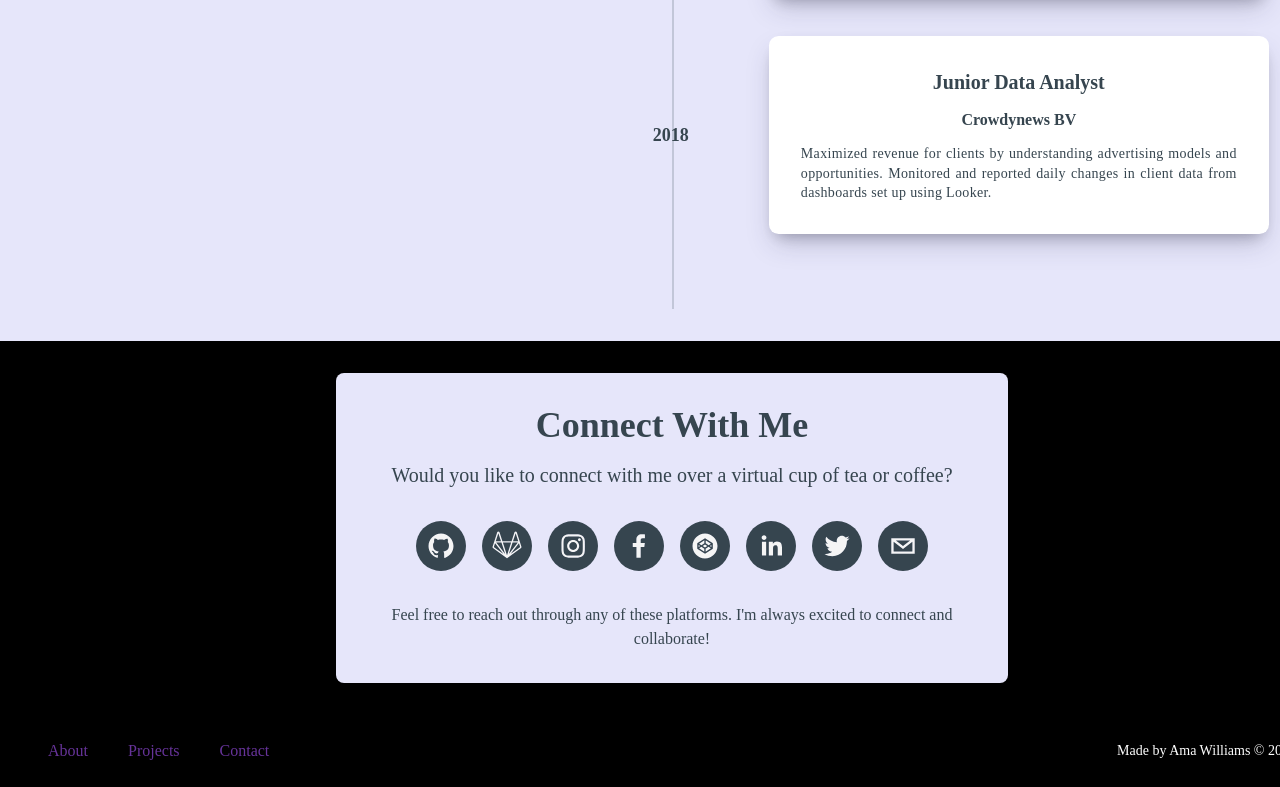
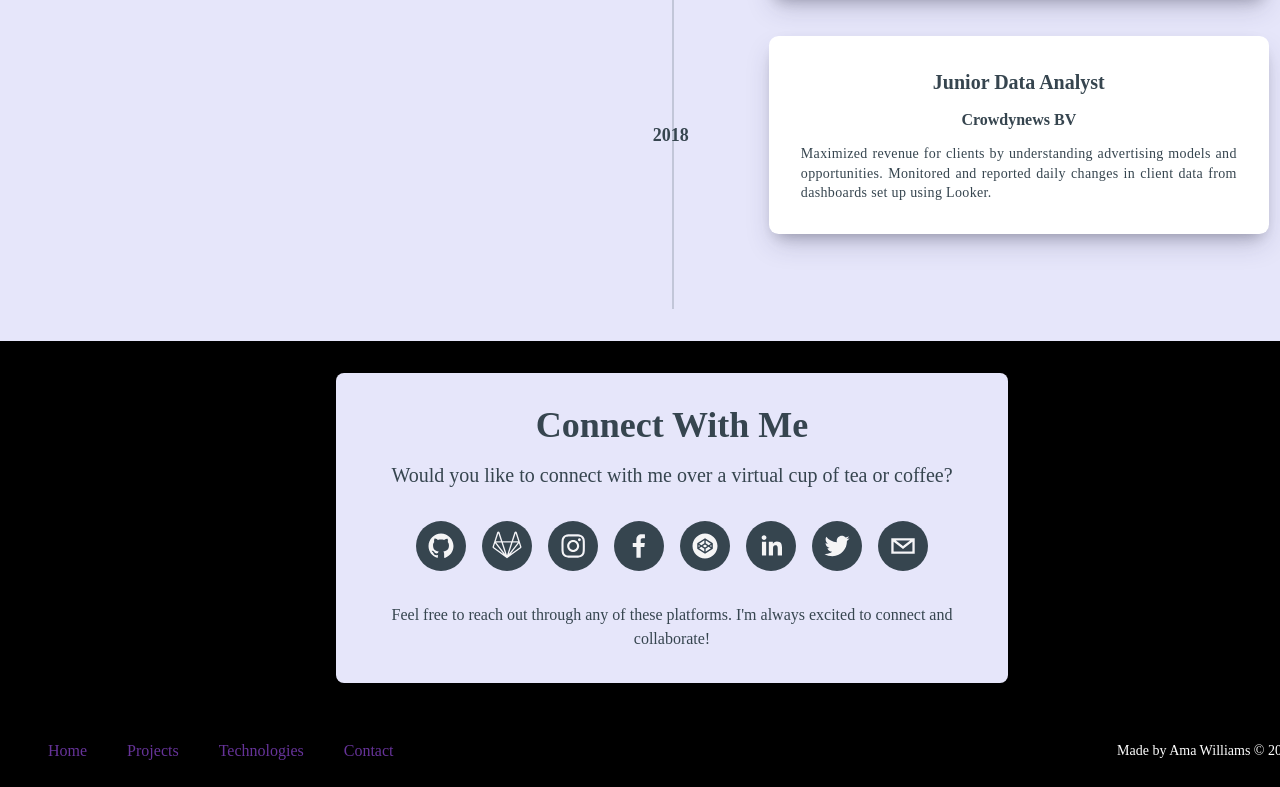
Before and after one commit to Tetsewa/my-portfolio, a React (Vite) app: page / in a window 1280 px wide. Shown: the part 3324-4111 px from the top of the page. Built offline with nearby package versions, Linux system fonts and the light colour scheme.

Commit message:
updated footer with scroll and links

```diff
--- a/src/components/Footer.jsx
+++ b/src/components/Footer.jsx
@@ -1,4 +1,5 @@
 import React from 'react';
+import { Link } from 'react-scroll';
 
 function Footer() {
   return (
@@ -6,18 +7,13 @@ function Footer() {
       <div className="container mx-auto px-4">
         <div className="flex justify-between items-center flex-col md:flex-row">
           {/* Footer Links */}
-          <div className="flex space-x-10 mb-4 md:mb-0">
-            <a href="/about" className="text-purple hover:text-white">
-              About
-            </a>
-            <a href="/projects" className="text-purple hover:text-white">
-              Projects
-            </a>
-            <a href="/contact" className="text-purple hover:text-white">
-              Contact
-            </a>
+          <ul className="flex space-x-10 mb-4 md:mb-0">
+          <li><Link to="home" smooth={true} duration={500} className="text-purple hover:text-white cursor-pointer">Home</Link></li>
+          <li><Link to="projects" smooth={true} duration={500} className="text-purple hover:text-white cursor-pointer">Projects</Link></li>
+          <li><Link to="technologies" smooth={true} duration={500} className="text-purple hover:text-white cursor-pointer">Technologies</Link></li>
+          <li><Link to="contact" smooth={true} duration={500} className="text-purple hover:text-white cursor-pointer">Contact</Link></li>
 
-          </div>
+          </ul>
 
           {/* Made by */}
           <div className="text-sm">
```
